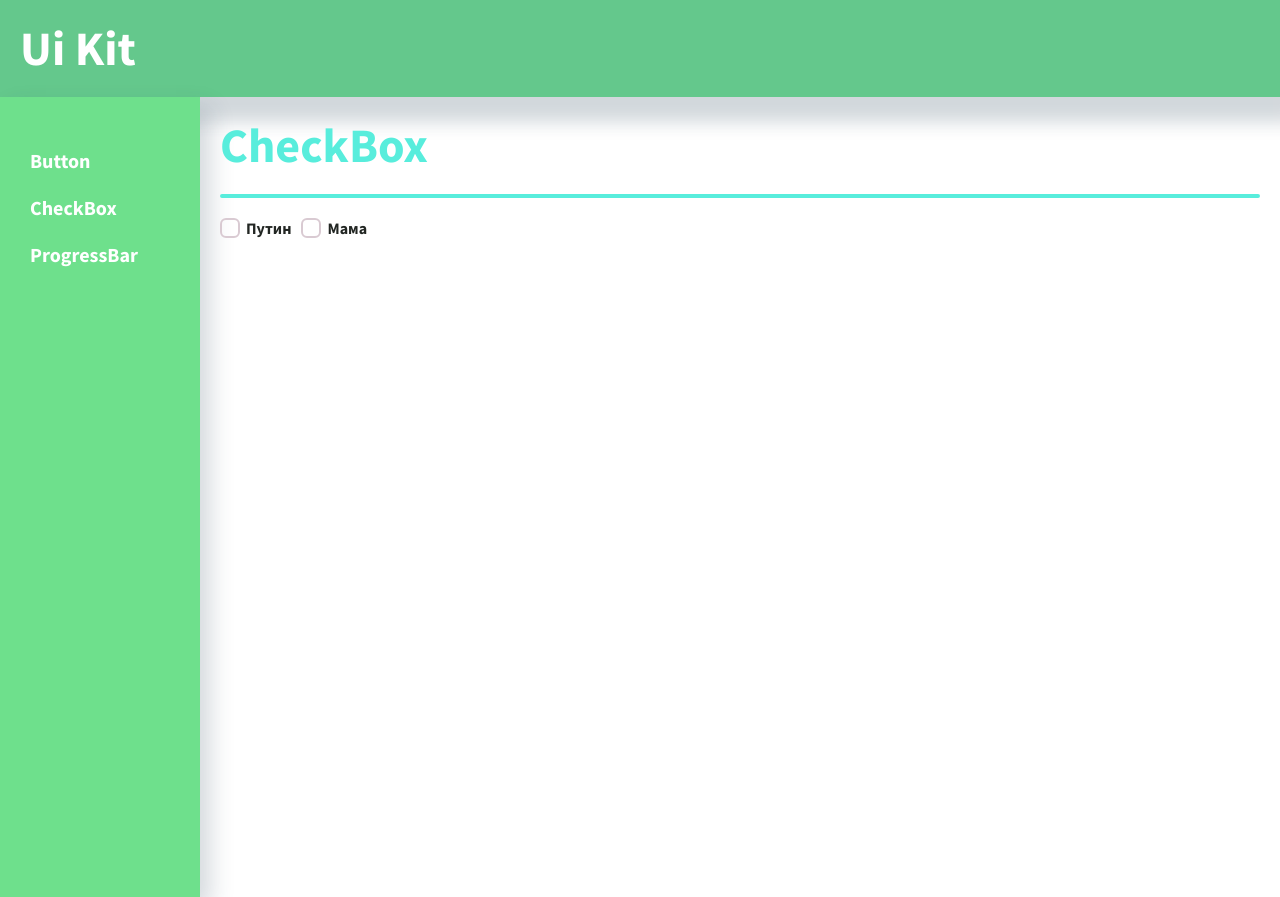
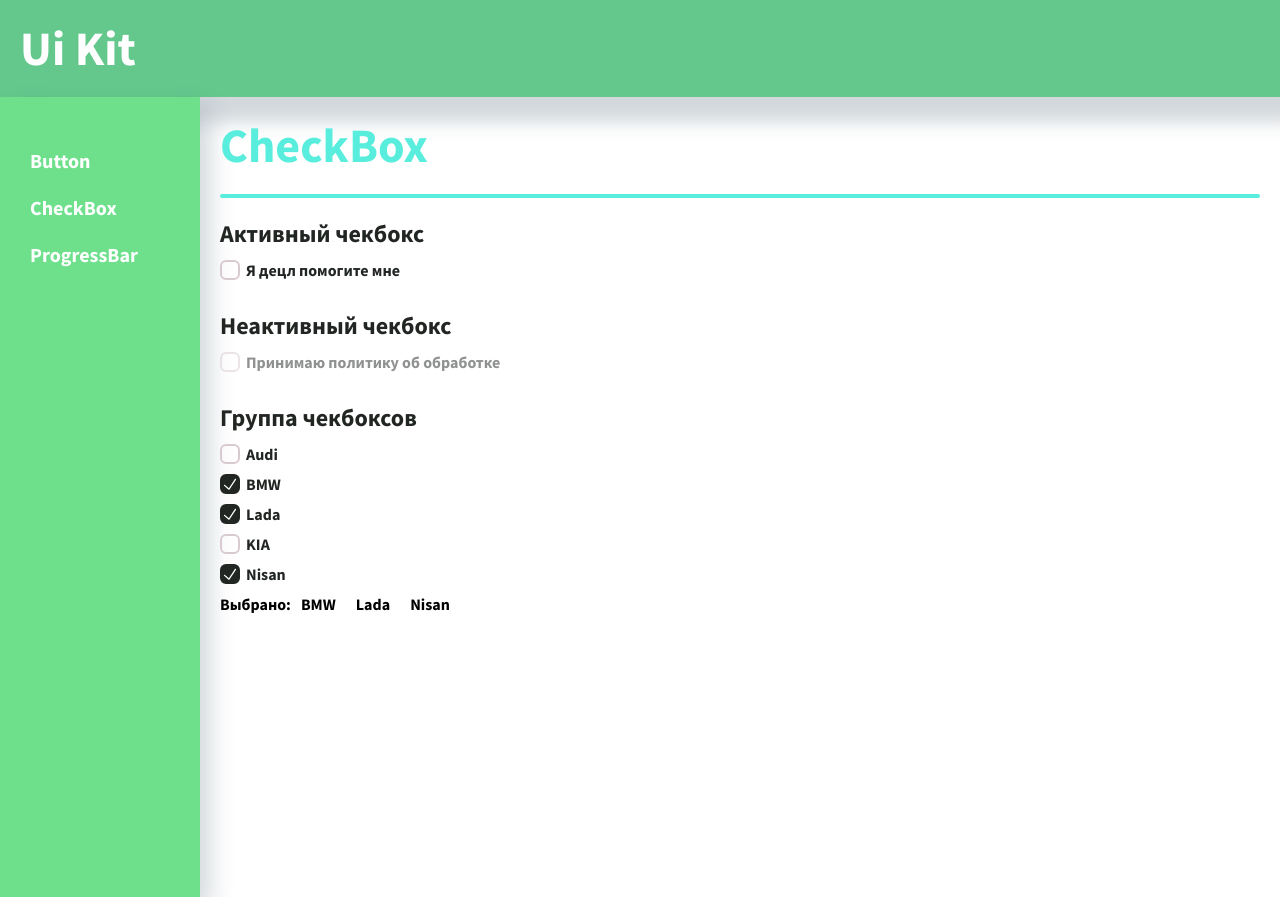
Before and after one commit to Molchanovic/online-store-vue, a Vue app: page /#/checkbox in a window 1280 px wide. Built offline with nearby package versions, Linux system fonts and the light colour scheme; the HTML template or start-up script is replaced by a standard one.

Commit message:
added changeGroup

```diff
--- a/src/assets/style/base.scss
+++ b/src/assets/style/base.scss
@@ -16,6 +16,7 @@ h2 {
   line-height: 32px;
   color: $color-blue;
   margin-top: 20px;
+  margin-bottom: 10px;
 
   &:nth-child(odd) {
     color: $color-dark;
--- a/src/components/ui/CheckBox/UiCheckBox.vue
+++ b/src/components/ui/CheckBox/UiCheckBox.vue
@@ -1,12 +1,14 @@
 <template>
-  <div class="checkbox">
+  <div class="checkbox" :class="{ disabled: disabled }">
     <input
+      :disabled="disabled"
       class="checkbox__input"
       type="checkbox"
       :name="name"
       :id="id"
       :value="value"
-      @change="$emit('change')"
+      @change="$emit('changeBox')"
+      :checked="checked"
     />
     <label class="checkbox__label" :for="id">
       <span class="checkbox__check">
@@ -39,10 +41,15 @@ const props = defineProps({
   },
   checked: {
     type: Boolean,
+    default: false,
   },
   value: {
     type: String || Number,
   },
+  disabled: {
+    type: Boolean,
+    default: false,
+  },
 });
 </script>
 <style scoped lang="scss" src="./style.scss"></style>
--- /dev/null
+++ b/src/components/ui/CheckBox/UiCheckBoxGroup.vue
@@ -0,0 +1,49 @@
+<template>
+  <div class="checkbox-group">
+    <UiCheckBox
+      v-for="item of group"
+      :key="item?.id"
+      :label="item?.name"
+      :value="item?.name"
+      :checked="isCheckedItem(item)"
+      :id="item?.id"
+      name="mama"
+      @changeBox="changeGroup(item, isCheckedItem(item))"
+    />
+  </div>
+</template>
+<script setup>
+import { ref, defineProps, defineEmits } from "vue";
+import UiCheckBox from "./UiCheckBox.vue";
+
+const emit = defineEmits(["changeList"]);
+
+const props = defineProps({
+  select: {
+    type: Array,
+  },
+  group: {
+    type: Array,
+    required: true,
+    validator(value) {
+      const hasNameKey = value.every((option) => "name" in option);
+      const hasIdKey = value.every((option) => "id" in option);
+      return hasNameKey && hasIdKey;
+    },
+  },
+});
+
+const isCheckedItem = function (item) {
+  return !!props.select.find((mark) => mark.id == item.id);
+};
+
+const changeGroup = (item, checked) => {
+  let result;
+  if (checked) {
+    result = props.select.filter((car) => car.id !== item.id);
+  } else {
+    result = props.select.concat(item);
+  }
+  emit("changeList", result);
+};
+</script>
--- a/src/components/ui/CheckBox/style.scss
+++ b/src/components/ui/CheckBox/style.scss
@@ -30,6 +30,12 @@
     margin-left: 6px;
     color: $color-dark;
   }
+
+  &.disabled {
+    opacity: 0.5;
+    cursor: nw-resize;
+    pointer-events: none;
+  }
 }
 .checkbox__input:checked + .checkbox__label {
   span {
@@ -42,3 +48,9 @@
     }
   }
 }
+
+.checkbox-group {
+  .checkbox {
+    display: block;
+  }
+}
--- a/src/views/CheckBox.vue
+++ b/src/views/CheckBox.vue
@@ -2,39 +2,85 @@
   <div class="wrapper-main">
     <h1>CheckBox</h1>
     <hr />
+    <h2>Активный чекбокс</h2>
     <UiCheckBox
-      label="Путин"
+      label="Я децл помогите мне"
       value="Putin"
       :checked="isChecked"
       id="12"
       name="president"
-      @change="isChecked = !isChecked"
+      @changeBox="isChecked = !isChecked"
     />
+    <h2>Неактивный чекбокс</h2>
     <UiCheckBox
-      label="Мама"
+      label="Принимаю политику об обработке"
       value="Mama"
-      :checked="isCheckedTwo"
+      :changeBox="isCheckedTwo"
       id="10"
       name="mama"
       @change="isCheckedTwo = !isCheckedTwo"
+      :disabled="true"
     />
+    <h2>Группа чекбоксов</h2>
+    <UiCheckBoxGroup
+      @changeList="changeList"
+      :select="selectedMark"
+      :group="markAutoList"
+    />
+    <div class="result">
+      <span>Выбрано:</span>
+
+      <div>
+        <p v-for="mark of selectedMark" :key="mark.id">{{ mark.name }}</p>
+      </div>
+    </div>
   </div>
 </template>
 <script>
 import UiCheckBox from "../components/ui/CheckBox/UiCheckBox.vue";
+import UiCheckBoxGroup from "../components/ui/CheckBox/UiCheckBoxGroup.vue";
 import { ref } from "vue";
 export default {
   components: {
     UiCheckBox,
+    UiCheckBoxGroup,
   },
   setup() {
     const isChecked = ref(false);
     const isCheckedTwo = ref(false);
+    const selectedMark = ref([
+      { name: "BMW", id: "02" },
+      { name: "Lada", id: "03" },
+      { name: "Nisan", id: "05" },
+    ]);
+    const markAutoList = ref([
+      { name: "Audi", id: "01" },
+      { name: "BMW", id: "02" },
+      { name: "Lada", id: "03" },
+      { name: "KIA", id: "04" },
+      { name: "Nisan", id: "05" },
+    ]);
+
+    const changeList = (newValue) => {
+      selectedMark.value = newValue;
+    };
 
     return {
       isChecked,
       isCheckedTwo,
+      markAutoList,
+      selectedMark,
+      changeList,
     };
   },
 };
 </script>
+<style scoped lang="scss">
+.result {
+  display: flex;
+  p {
+    display: inline-block;
+    margin: 0px 10px;
+  }
+}
+</style>
```
